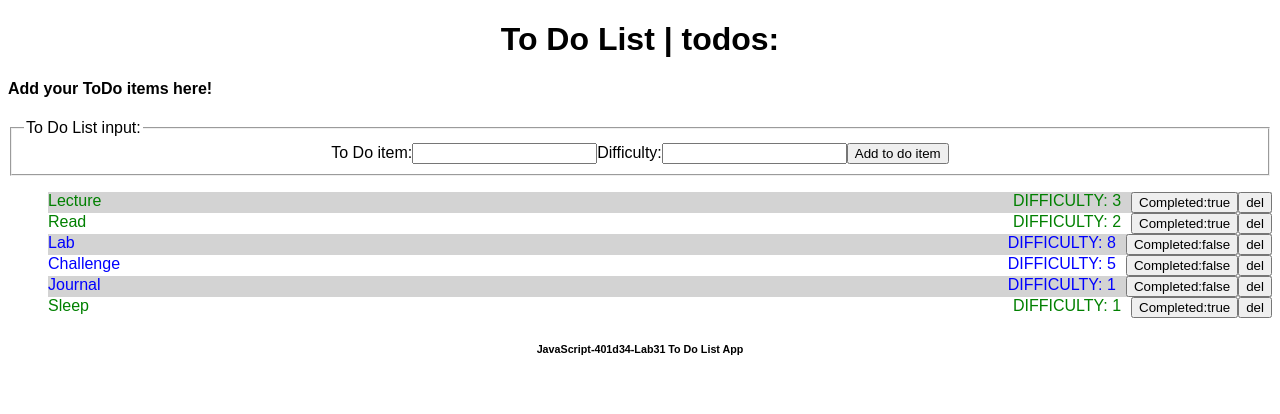
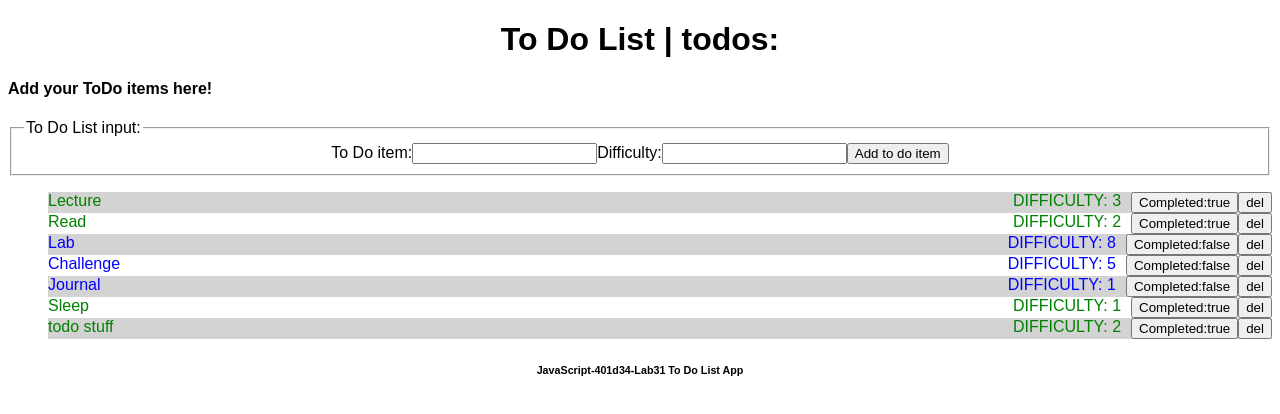
Before and after one commit to astrokd/todo-react-app, a React (Create React App) app: page / in a window 1280 px wide. Shown: the top 414 px of the page. Built offline with nearby package versions, Linux system fonts and the light colour scheme; data requests are answered from the project's data file.

Commit message:
updated readme

```diff
--- a/db.json
+++ b/db.json
@@ -41,6 +41,13 @@
       "status": true,
       "assigned": "Kevin",
       "id": 6
+    },
+    {
+      "description": "todo stuff",
+      "difficulty": "2",
+      "status": true,
+      "assigned": "Kevin",
+      "id": 7
     }
   ]
 }
--- a/src/components/interface.js
+++ b/src/components/interface.js
@@ -10,9 +10,21 @@ function Interface() {
   const [todoItems, error, isLoading] = useFetch();
 
   async function postToDoItem () {
-    console.log('values in Post',values)
-    values.status = true;
+    values.status = false;
     values.assigned = "Kevin";
+    const raw = await fetch('http://localhost:3001/items', {
+      method: 'post',
+      headers: {
+        'Content-Type': 'application/json'
+      },
+      body: JSON.stringify(values)
+    })
+    const response = await raw.json();
+    console.log(response);
+  }
+
+  async function putToDoItem () {
+    values.status = false;
     const raw = await fetch('http://localhost:3001/items', {
       method: 'post',
       headers: {
@@ -30,27 +42,6 @@ function Interface() {
     handleTextInput,
     values,
   ] = useForm(postToDoItem)
-
-  // const handleSubmit = e => {
-  //   e.preventDefault();
-  //   newItem.completed = false;
-  //   console.log("in submit:", Object.values(newItem));
-  //   setToDoItems([...todoItems, newItem]);
-  //   const newCount = count + 1;
-  //   setCount(newCount);
-  //   e.target.reset();
-  //   setNewItem({});
-  // };
-
-  const handleChangeofToDo = e => {
-    // newItem.todo = e.target.value;
-    // // setNewItem(newItem);
-  };
-
-  const handleChangeofDifficulty = e => {
-    // newItem.difficulty = e.target.value;
-    // setNewItem(newItem);
-  };
 
   const handleDelete = e => {
     // todoItems.splice(e, 1);
--- a/src/hooks/useForm.js
+++ b/src/hooks/useForm.js
@@ -5,7 +5,6 @@ function useForm (callback) {
 
   const handleSubmit = e => {
     if (e) e.preventDefault();
-    console.log('e in submit',e.target);
     callback(values);
   };
 
@@ -21,11 +20,9 @@ function useForm (callback) {
   };
 
   const handleTextInput = {
-    arbitrarykey: 'arbitraryValue',
     onChange: function (e) {
       e.persist();
       setValues(values => {
-        console.log('e.target',e.target);
         const { name, value } = e.target;
         return {
           ...values,
```
Also changed, not shown: 1 other file (tests, documents, lock files or other folders).
